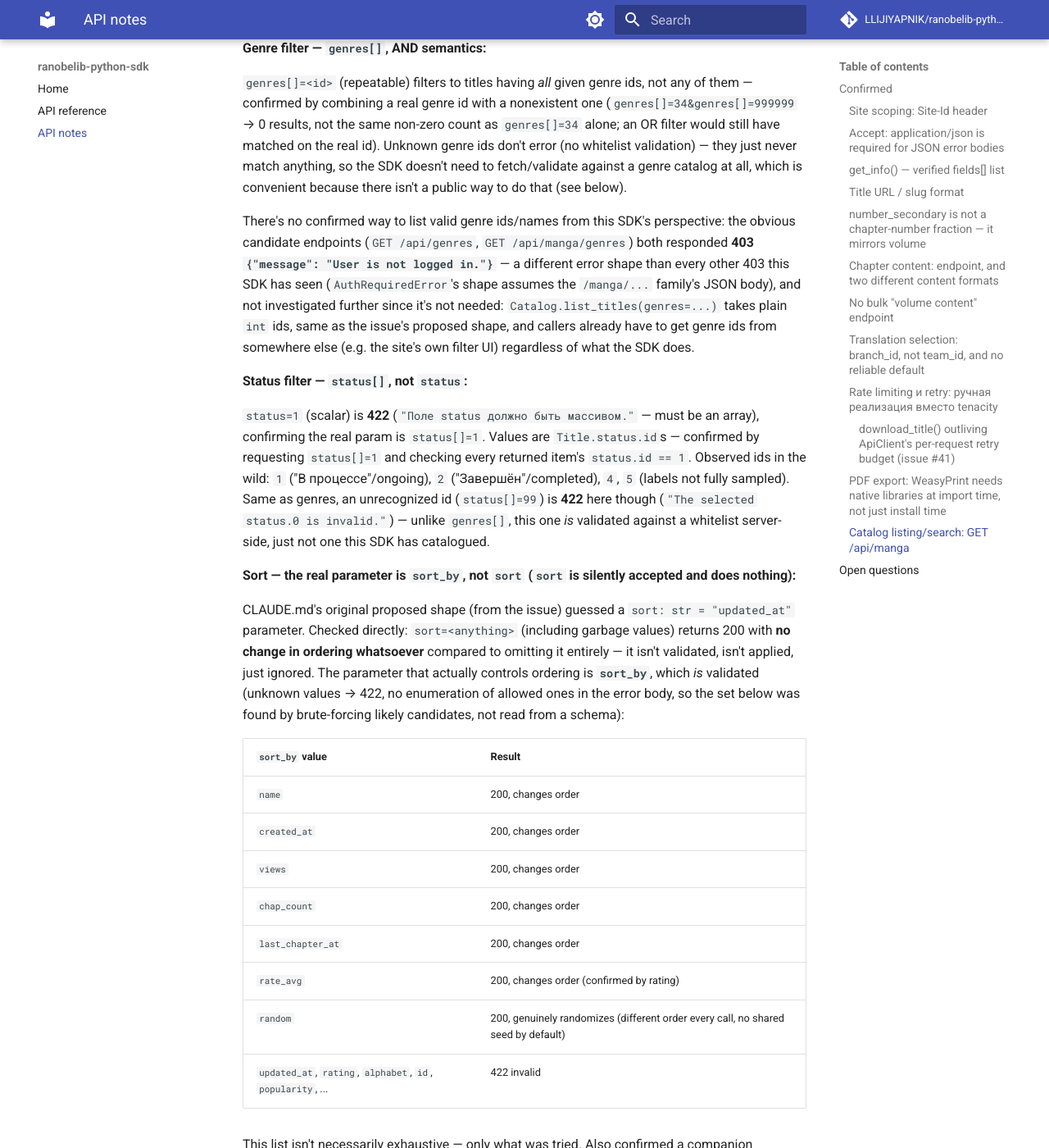
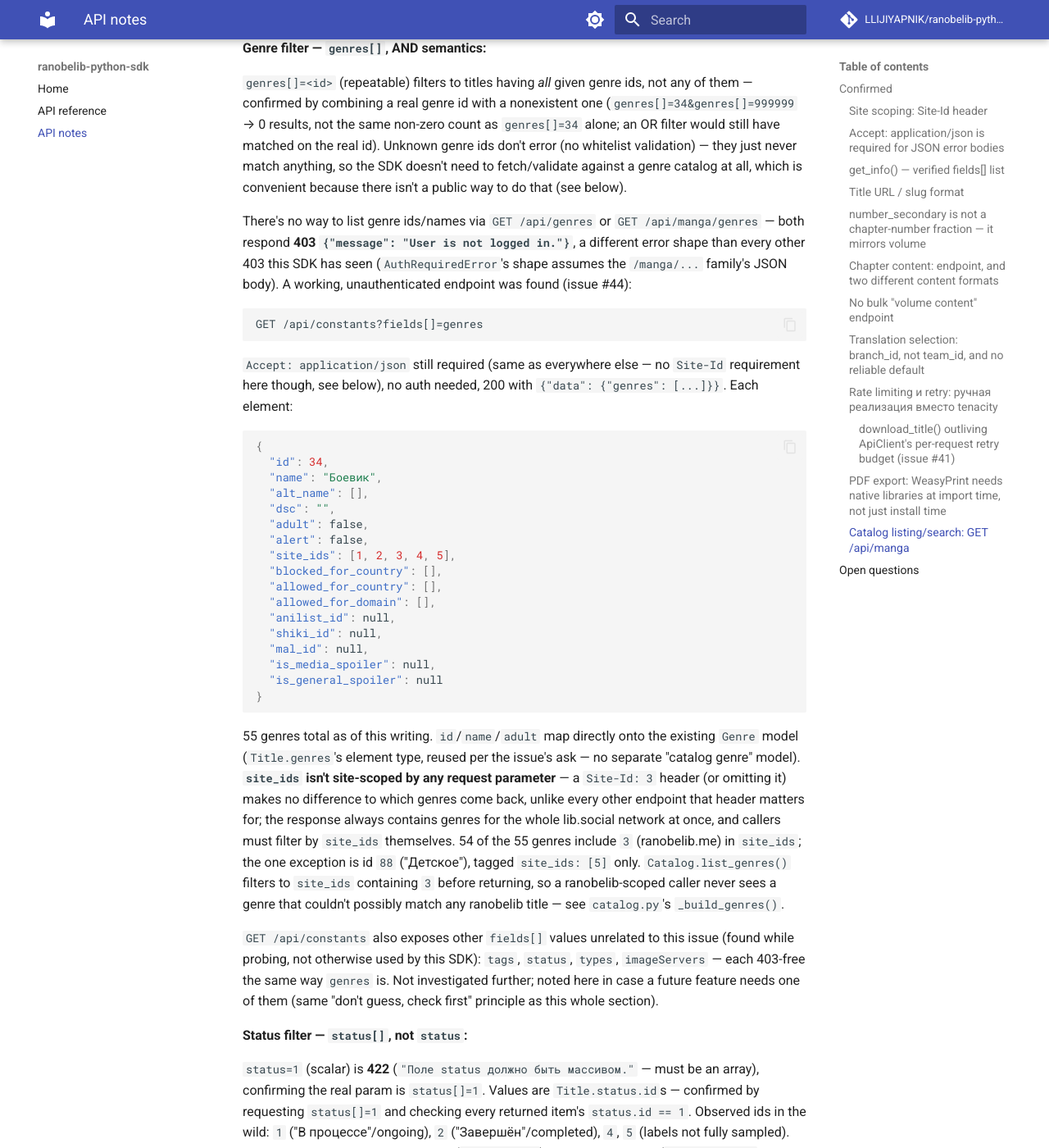
Before and after one commit to LLIJIYAPNIK/ranobelib-python-sdk, an MkDocs documentation site: the page built from docs/api-notes.md, in a window 1280 px wide and 1400 px high, scrolled down 10395 px. Shown: the whole window at 82% size. Built offline with MkDocs 1.6.1 and Material for MkDocs 9.7.7, drawn with Linux system fonts in a browser that asks for light colours; comment, search, counter and statistics services are not loaded.

Commit message:
docs: record GET /api/constants?fields[]=genres finding, add roadmap step 25
Corrects the earlier "no public way to fetch genre ids/names" note from step 24
(only /api/genres and /api/manga/genres, both 403, had been checked) and plans
Catalog.list_genres() for issue #44.

````diff
--- a/docs/api-notes.md
+++ b/docs/api-notes.md
@@ -422,13 +422,55 @@ matched on the real id). Unknown genre ids don't error (no whitelist validation)
 never match anything, so the SDK doesn't need to fetch/validate against a genre catalog at
 all, which is convenient because there isn't a public way to do that (see below).
 
-There's no confirmed way to list valid genre ids/names from this SDK's perspective: the
-obvious candidate endpoints (`GET /api/genres`, `GET /api/manga/genres`) both responded
-**403 `{"message": "User is not logged in."}`** — a different error shape than every other
-403 this SDK has seen (`AuthRequiredError`'s shape assumes the `/manga/...` family's JSON
-body), and not investigated further since it's not needed: `Catalog.list_titles(genres=...)`
-takes plain `int` ids, same as the issue's proposed shape, and callers already have to get
-genre ids from somewhere else (e.g. the site's own filter UI) regardless of what the SDK does.
+There's no way to list genre ids/names via `GET /api/genres` or `GET /api/manga/genres` —
+both respond **403 `{"message": "User is not logged in."}`**, a different error shape than
+every other 403 this SDK has seen (`AuthRequiredError`'s shape assumes the `/manga/...`
+family's JSON body). A working, unauthenticated endpoint was found (issue #44):
+
+```
+GET /api/constants?fields[]=genres
+```
+
+`Accept: application/json` still required (same as everywhere else — no `Site-Id`
+requirement here though, see below), no auth needed, 200 with
+`{"data": {"genres": [...]}}`. Each element:
+
+```json
+{
+  "id": 34,
+  "name": "Боевик",
+  "alt_name": [],
+  "dsc": "",
+  "adult": false,
+  "alert": false,
+  "site_ids": [1, 2, 3, 4, 5],
+  "blocked_for_country": [],
+  "allowed_for_country": [],
+  "allowed_for_domain": [],
+  "anilist_id": null,
+  "shiki_id": null,
+  "mal_id": null,
+  "is_media_spoiler": null,
+  "is_general_spoiler": null
+}
+```
+
+55 genres total as of this writing. `id`/`name`/`adult` map directly onto the existing
+`Genre` model (`Title.genres`'s element type, reused per the issue's ask — no separate
+"catalog genre" model). **`site_ids` isn't site-scoped by any request parameter** — a
+`Site-Id: 3` header (or omitting it) makes no difference to which genres come back, unlike
+every other endpoint that header matters for; the response always contains genres for the
+whole lib.social network at once, and callers must filter by `site_ids` themselves.
+54 of the 55 genres include `3` (ranobelib.me) in `site_ids`; the one exception is id `88`
+("Детское"), tagged `site_ids: [5]` only. `Catalog.list_genres()` filters to `site_ids`
+containing `3` before returning, so a ranobelib-scoped caller never sees a genre that
+couldn't possibly match any ranobelib title — see `catalog.py`'s `_build_genres()`.
+
+`GET /api/constants` also exposes other `fields[]` values unrelated to this issue (found
+while probing, not otherwise used by this SDK): `tags`, `status`, `types`,
+`imageServers` — each 403-free the same way `genres` is. Not investigated further; noted
+here in case a future feature needs one of them (same "don't guess, check first" principle
+as this whole section).
 
 **Status filter — `status[]`, not `status`:**
 
````
Also changed, not shown: CLAUDE.md (+39 -5 lines).
